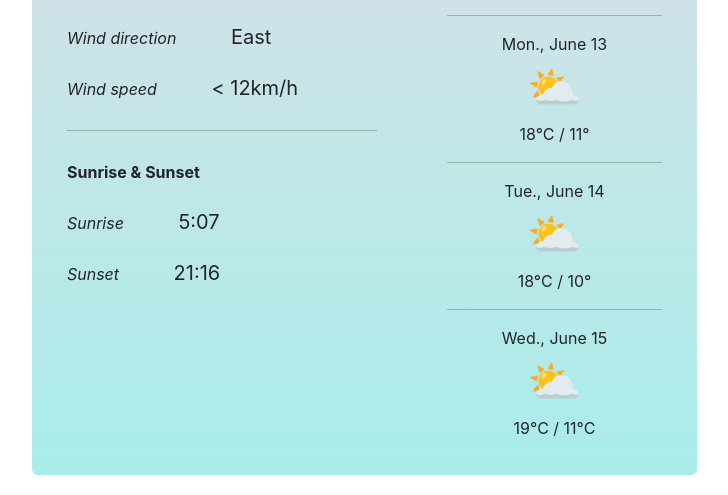
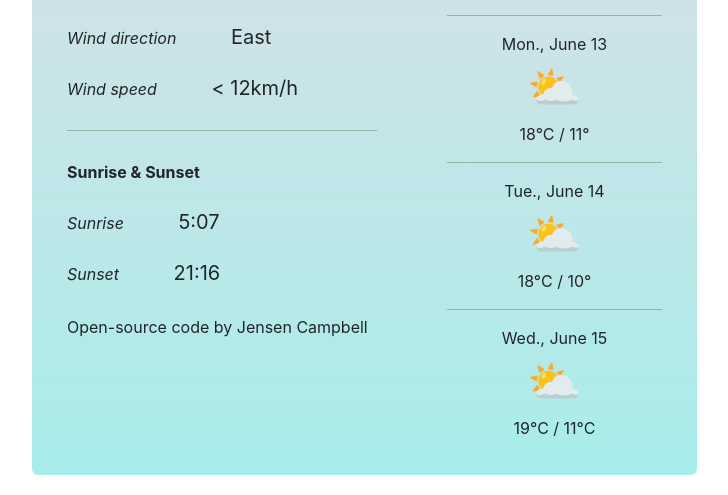
Before and after one commit to JensenECampbell/my-weather-app, a plain HTML site: page index.html in a window 1280 px wide. Shown: the part 602-1097 px from the top of the page, without its empty margins (38-766 px from the left). Drawn offline with nearby package versions, Linux system fonts and the light colour scheme; a script that the page names is missing.

Commit message:
Linked github repository

```diff
--- a/index.html
+++ b/index.html
@@ -62,6 +62,12 @@
               <br />
               <em class="title">Sunset</em> <span class="result">21:16</span>
             </p>
+            <span id="github-link"
+              ><a href="https://github.com/JensenECampbell/my-weather-app"
+                >Open-source code</a
+              >
+              by Jensen Campbell</span
+            >
           </div>
           <div class="future-weather col-sm-3">
             <form id="search-engine">
```
